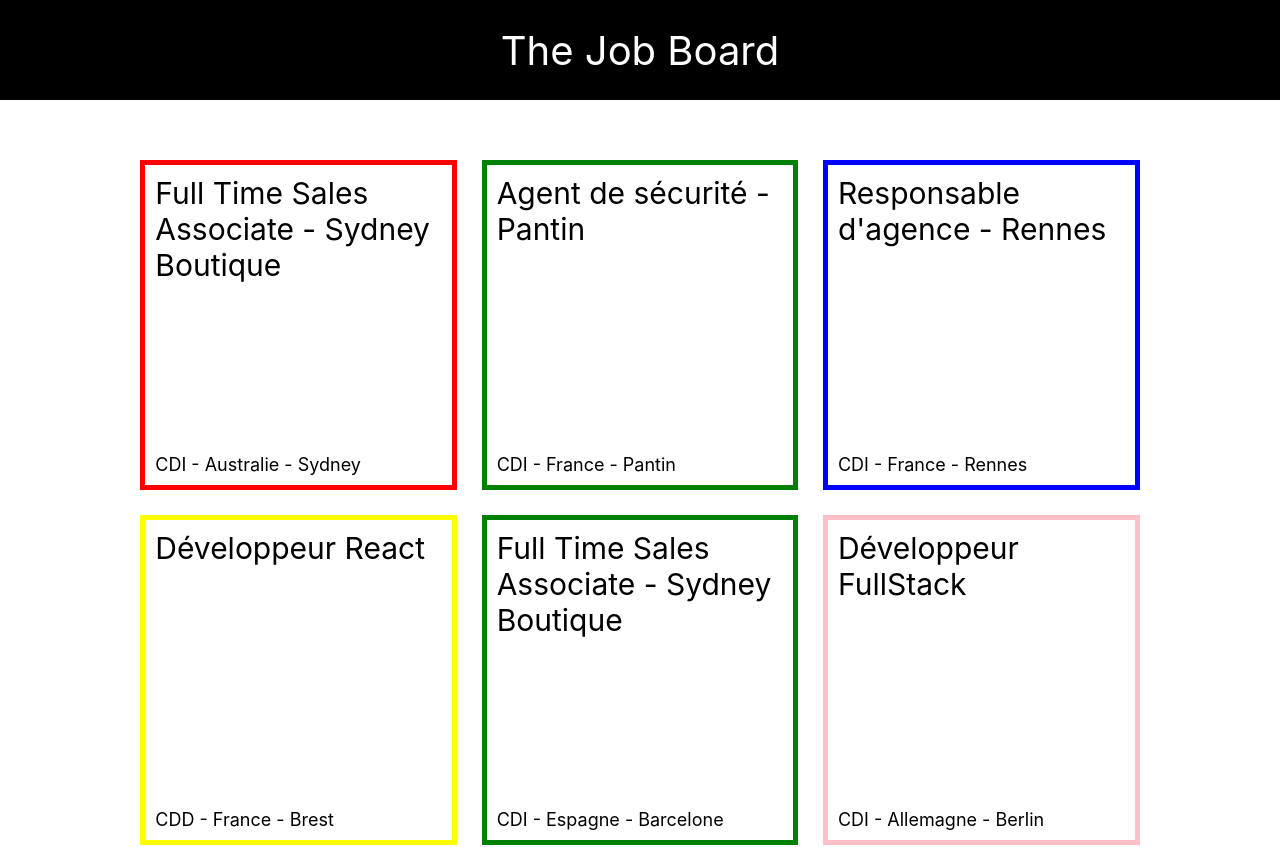
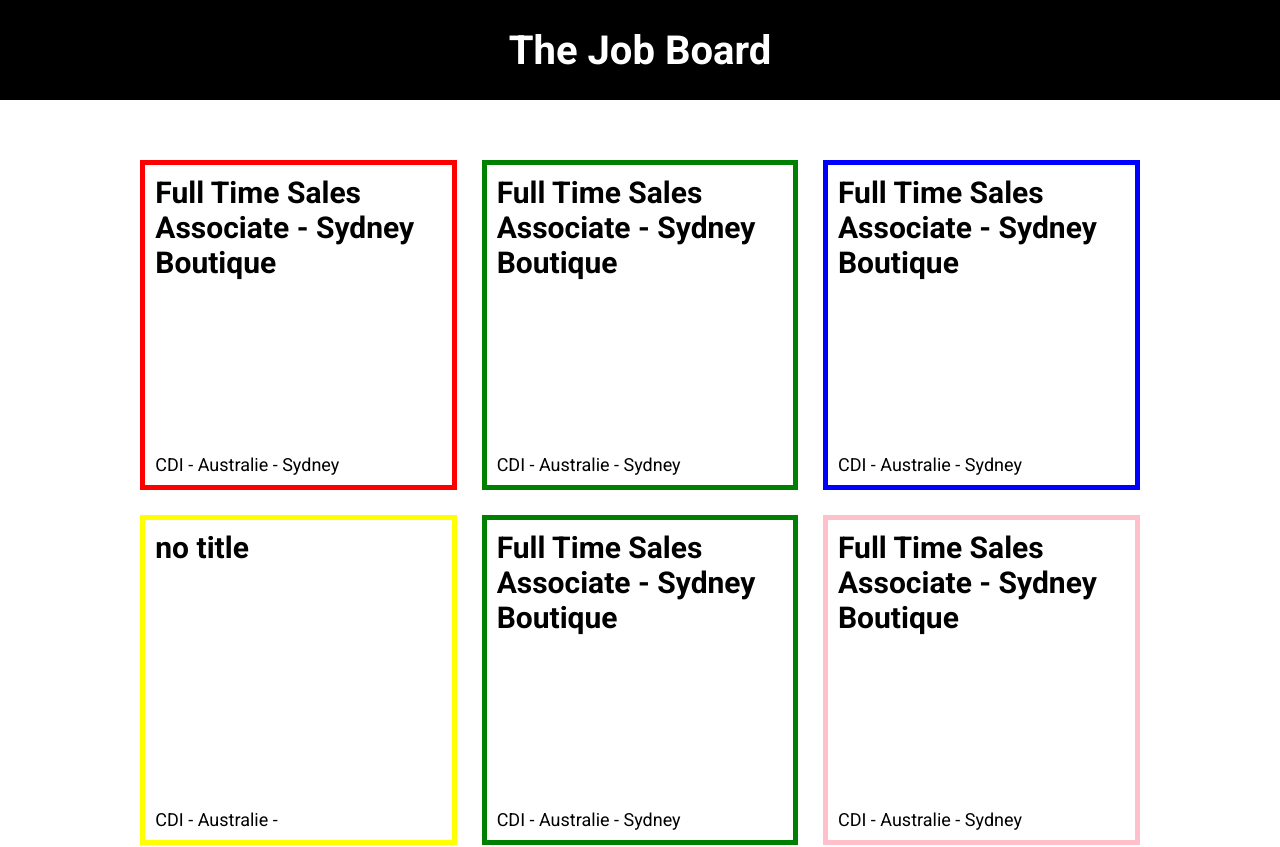
Before and after one commit to lemarak/react-job-board, a React (Create React App) app: page / in a window 1280 px wide. Shown: the top 847 px of the page. Built offline with nearby package versions, Linux system fonts and the light colour scheme.

Commit message:
add json

```diff
--- a/public/index.html
+++ b/public/index.html
@@ -8,6 +8,10 @@
     <meta
       name="description"
       content="Web site created using create-react-app"
+    />
+    <link
+      href="https://fonts.googleapis.com/css2?family=Roboto:wght@400;700&display=swap"
+      rel="stylesheet"
     />
     <link rel="apple-touch-icon" href="%PUBLIC_URL%/logo192.png" />
     <!--
@@ -24,7 +28,7 @@
       work correctly both with client-side routing and a non-root public URL.
       Learn how to configure a non-root public URL by running `npm run build`.
     -->
-    <title>React App</title>
+    <title>The Job Board</title>
   </head>
   <body>
     <noscript>You need to enable JavaScript to run this app.</noscript>
--- a/src/App.css
+++ b/src/App.css
@@ -1,4 +1,8 @@
 /* Other rules */
+
+body {
+  font-family: "Roboto", sans-serif;
+}
 .header {
   background: black;
   height: 100px;
@@ -11,6 +15,7 @@
 .title {
   color: white;
   font-size: 40px;
+  font-weight: 700;
 }
 
 .jobs {
@@ -51,6 +56,7 @@
 
 .title-job {
   font-size: 30px;
+  font-weight: 700;
 }
 
 .footer-job {
--- a/src/components/Job.js
+++ b/src/components/Job.js
@@ -2,7 +2,12 @@ const Job = ({ country, city, className, contractType, title }) => {
   return (
     <>
       <div className={`job ${className}`}>
-        <div className="title-job ">{title}</div>
+        {title ? (
+          <div className="title-job ">{title}</div>
+        ) : (
+          <div className="title-job ">no title</div>
+        )}
+        {/* <div className="title-job ">{title}</div> */}
         <div className="footer-job">
           <span>
             {contractType} - {country} - {city}
--- a/src/components/Jobs.js
+++ b/src/components/Jobs.js
@@ -1,71 +1,21 @@
 import Job from "./Job";
+import data from "../jobs.json";
 
 const Jobs = (props) => {
   return (
     <div className="jobs">
-      <Job
-        title="Full Time Sales Associate - Sydney Boutique"
-        className="red"
-        contractType="CDI"
-        country="Australie"
-        city="Sydney"
-      />
-      <Job
-        title="Agent de sécurité - Pantin"
-        className="green"
-        contractType="CDI"
-        country="France"
-        city="Pantin"
-      />
-      <Job
-        title="Responsable d'agence - Rennes"
-        className="blue"
-        contractType="CDI"
-        country="France"
-        city="Rennes"
-      />
-      <Job
-        title="Développeur React"
-        className="yellow"
-        contractType="CDD"
-        country="France"
-        city="Brest"
-      />
-      <Job
-        title="Full Time Sales Associate - Sydney Boutique"
-        className="green"
-        contractType="CDI"
-        country="Espagne"
-        city="Barcelone"
-      />
-      <Job
-        title="Développeur FullStack"
-        className="pink"
-        contractType="CDI"
-        country="Allemagne"
-        city="Berlin"
-      />
-      <Job
-        title="Full Time Sales Associate - Sydney Boutique"
-        className="red"
-        contractType="CDI"
-        country="Australie"
-        city="Sydney"
-      />
-      <Job
-        title="Full Time Sales Associate - Sydney Boutique"
-        className="blue"
-        contractType="CDD"
-        country="Royaume Uni"
-        city="Cambridge"
-      />
-      <Job
-        title="Full Time Sales Associate - Sydney Boutique"
-        className="green"
-        contractType="CDI"
-        country="Italie"
-        city="Turin"
-      />
+      {data.map((elem) => {
+        return (
+          <Job
+            // title={elem.title}
+            // className={elem.className}
+            // contractType={elem.contractType}
+            // country={elem.country}
+            // city={elem.city}
+            {...elem}
+          />
+        );
+      })}
     </div>
   );
 };
--- a/src/jobs.json
+++ b/src/jobs.json
@@ -3,54 +3,61 @@
     "title": "Full Time Sales Associate - Sydney Boutique",
     "contractType": "CDI",
     "country": "Australie",
-    "city": "Sydney"
+    "city": "Sydney",
+    "className": "red"
   },
   {
     "title": "Full Time Sales Associate - Sydney Boutique",
     "contractType": "CDI",
     "country": "Australie",
-    "city": "Sydney"
+    "city": "Sydney",
+    "className": "green"
   },
   {
     "title": "Full Time Sales Associate - Sydney Boutique",
     "contractType": "CDI",
     "country": "Australie",
-    "city": "Sydney"
+    "city": "Sydney",
+    "className": "blue"
+  },
+  {
+    "contractType": "CDI",
+    "country": "Australie",
+    "className": "yellow"
   },
   {
     "title": "Full Time Sales Associate - Sydney Boutique",
     "contractType": "CDI",
     "country": "Australie",
-    "city": "Sydney"
+    "city": "Sydney",
+    "className": "green"
   },
   {
     "title": "Full Time Sales Associate - Sydney Boutique",
     "contractType": "CDI",
     "country": "Australie",
-    "city": "Sydney"
+    "city": "Sydney",
+    "className": "pink"
   },
   {
     "title": "Full Time Sales Associate - Sydney Boutique",
     "contractType": "CDI",
     "country": "Australie",
-    "city": "Sydney"
+    "city": "Sydney",
+    "className": "blue"
   },
   {
     "title": "Full Time Sales Associate - Sydney Boutique",
     "contractType": "CDI",
     "country": "Australie",
-    "city": "Sydney"
+    "city": "Sydney",
+    "className": "red"
   },
   {
     "title": "Full Time Sales Associate - Sydney Boutique",
     "contractType": "CDI",
     "country": "Australie",
-    "city": "Sydney"
-  },
-  {
-    "title": "Full Time Sales Associate - Sydney Boutique",
-    "contractType": "CDI",
-    "country": "Australie",
-    "city": "Sydney"
+    "city": "Sydney",
+    "className": "green"
   }
 ]
```
